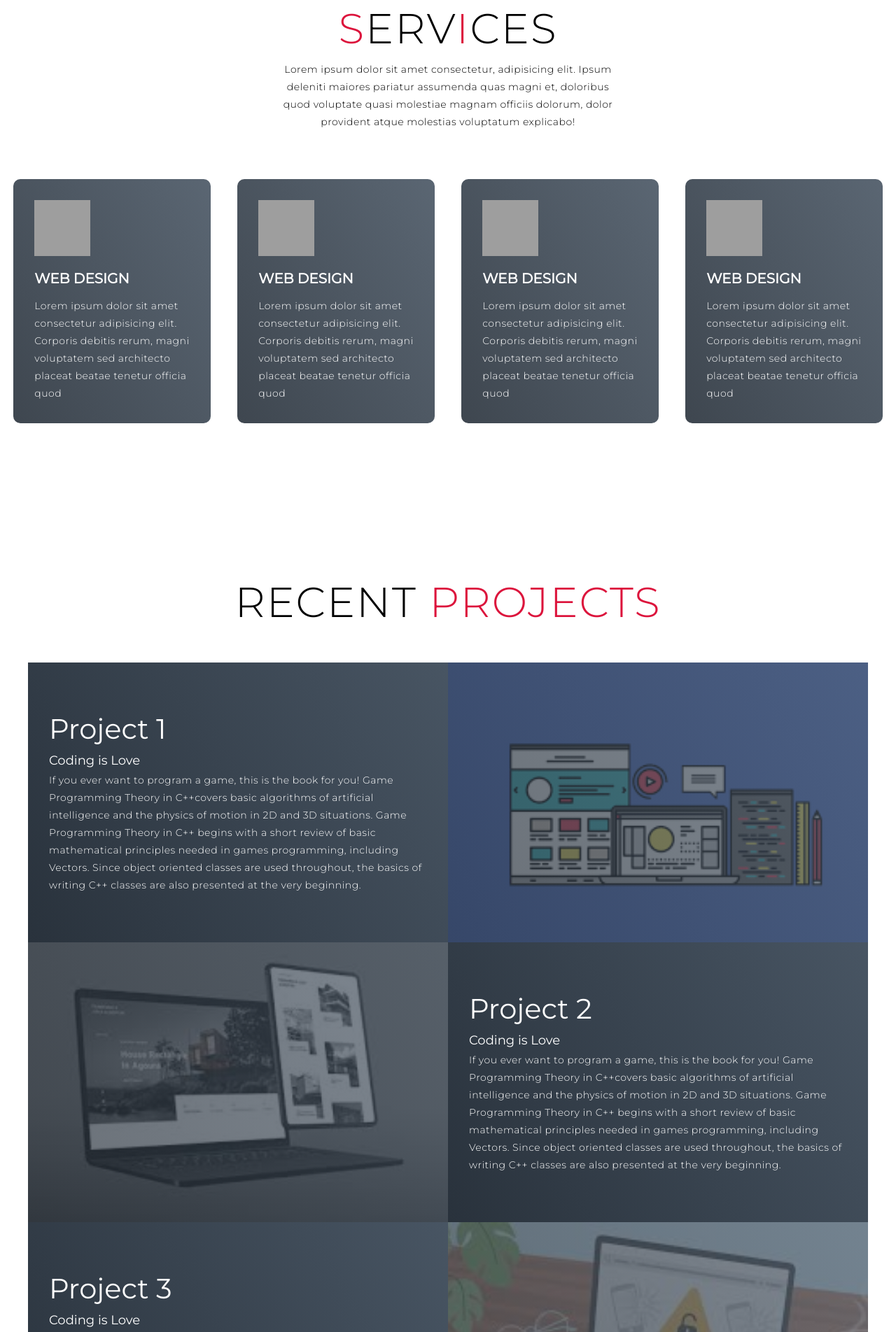
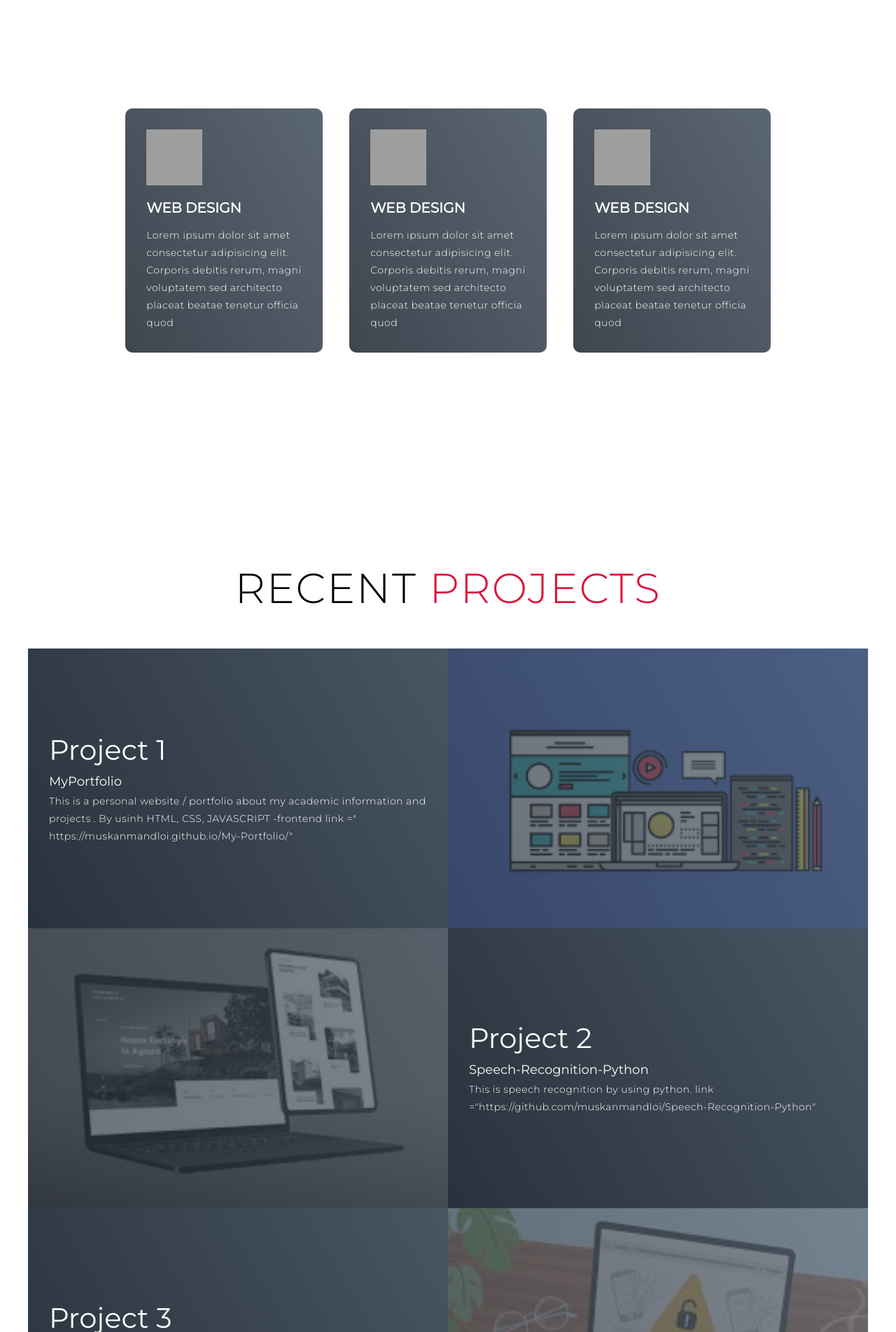
Before and after one commit to muskanmandloi/My-Portfolio, a plain HTML site: page index.html in a window 1280 px wide. Shown: the part 896-2800 px from the top of the page at 70% size. Drawn offline with Linux system fonts and the light colour scheme; grey boxes are pictures that could not be loaded.

Commit message:
Update index.html
adding some information

```diff
--- a/index.html
+++ b/index.html
@@ -24,7 +24,7 @@
           </div>
           <ul>
             <li><a href="#hero" data-after="Home">Home</a></li>
-            <li><a href="#services" data-after="Service">Services</a></li>
+
             <li><a href="#projects" data-after="Projects">Projects</a></li>
             <li><a href="#about" data-after="About">About</a></li>
             <li><a href="#contact" data-after="Contact">Contact</a></li>
@@ -47,12 +47,7 @@
 
   <section id="services">
     <div class="services container">
-      <div class="service-top">
-        <h1 class="section-title"><span>S</span>erv<span>i</span>ces</h1>
-        <p>Lorem ipsum dolor sit amet consectetur, adipisicing elit. Ipsum deleniti maiores pariatur assumenda quas
-          magni et, doloribus quod voluptate quasi molestiae magnam officiis dolorum, dolor provident atque molestias
-          voluptatum explicabo!</p>
-      </div>
+
       <div class="service-bottom">
         <div class="service-item">
           <div class="icon"><img src="https://img.icons8.com/bubbles/100/000000/services.png" /></div>
@@ -72,12 +67,7 @@
           <p>Lorem ipsum dolor sit amet consectetur adipisicing elit. Corporis debitis rerum, magni voluptatem sed
             architecto placeat beatae tenetur officia quod</p>
         </div>
-        <div class="service-item">
-          <div class="icon"><img src="https://img.icons8.com/bubbles/100/000000/services.png" /></div>
-          <h2>Web Design</h2>
-          <p>Lorem ipsum dolor sit amet consectetur adipisicing elit. Corporis debitis rerum, magni voluptatem sed
-            architecto placeat beatae tenetur officia quod</p>
-        </div>
+
       </div>
     </div>
   </section>
@@ -91,8 +81,9 @@
         <div class="project-item">
           <div class="project-info">
             <h1>Project 1</h1>
-            <h2>Coding is Love</h2>
-            <p>If you ever want to program a game, this is the book for you! Game Programming Theory in C++covers basic algorithms of artificial intelligence and the physics of motion in 2D and 3D situations. Game Programming Theory in C++ begins with a short review of basic mathematical principles needed in games programming, including Vectors. Since object oriented classes are used throughout, the basics of writing C++ classes are also presented at the very beginning. </p>
+            <h2>MyPortfolio</h2>
+            <p>This is a personal website / portfolio about my academic information and projects . By usinh HTML, CSS, JAVASCRIPT -frontend
+            link =" https://muskanmandloi.github.io/My-Portfolio/"</p>
           </div>
           <div class="project-img">
             <img src="img1.png" alt="img">
@@ -101,8 +92,9 @@
         <div class="project-item">
           <div class="project-info">
             <h1>Project 2</h1>
-            <h2>Coding is Love</h2>
-            <p>If you ever want to program a game, this is the book for you! Game Programming Theory in C++covers basic algorithms of artificial intelligence and the physics of motion in 2D and 3D situations. Game Programming Theory in C++ begins with a short review of basic mathematical principles needed in games programming, including Vectors. Since object oriented classes are used throughout, the basics of writing C++ classes are also presented at the very beginning. </p>
+            <h2>Speech-Recognition-Python</h2>
+            <p>This is speech recognition by using python.
+            link ="https://github.com/muskanmandloi/Speech-Recognition-Python"</p>
 
           </div>
           <div class="project-img">
@@ -112,8 +104,9 @@
         <div class="project-item">
           <div class="project-info">
             <h1>Project 3</h1>
-            <h2>Coding is Love</h2>
-            <p>If you ever want to program a game, this is the book for you! Game Programming Theory in C++covers basic algorithms of artificial intelligence and the physics of motion in 2D and 3D situations. Game Programming Theory in C++ begins with a short review of basic mathematical principles needed in games programming, including Vectors. Since object oriented classes are used throughout, the basics of writing C++ classes are also presented at the very beginning.</p>
+            <h2>Hotel-site</h2>
+            <p>This is a complete HotelMenu website by using html, css
+            link="https://muskanmandloi.github.io/Hotel-site/"</p>
           </div>
           <div class="project-img">
             <img src="img3.jfif" alt="img">
@@ -122,8 +115,9 @@
         <div class="project-item">
           <div class="project-info">
             <h1>Project 4</h1>
-            <h2>Coding is Love</h2>
-            <p>If you ever want to program a game, this is the book for you! Game Programming Theory in C++covers basic algorithms of artificial intelligence and the physics of motion in 2D and 3D situations. Game Programming Theory in C++ begins with a short review of basic mathematical principles needed in games programming, including Vectors. Since object oriented classes are used throughout, the basics of writing C++ classes are also presented at the very beginning.</p>
+            <h2>Whether App</h2>
+            <p>This is a wheter app using API.
+            link ="https://github.com/muskanmandloi/Weather-App"</p>
           </div>
           <div class="project-img">
             <img src="img2.jfif" alt="img">
@@ -132,8 +126,9 @@
         <div class="project-item">
           <div class="project-info">
             <h1>Project 5</h1>
-            <h2>Coding is Love</h2>
-            <p>If you ever want to program a game, this is the book for you! Game Programming Theory in C++covers basic algorithms of artificial intelligence and the physics of motion in 2D and 3D situations. Game Programming Theory in C++ begins with a short review of basic mathematical principles needed in games programming, including Vectors. Since object oriented classes are used throughout, the basics of writing C++ classes are also presented at the very beginning. </p>
+            <h2>Resume-CV-Demo</h2>
+            <p>Demo of my resume.
+            link = "https://muskanmandloi.github.io/Resume-CV-Demo/"</p>
           </div>
           <div class="project-img">
             <img src="img5.png" alt="img">
@@ -166,13 +161,7 @@
       </div>
       <div class="contact-items">
         <div class="contact-item">
-          <div class="icon"><img src="https://img.icons8.com/bubbles/100/000000/phone.png" /></div>
-          <div class="contact-info">
-            <h1>Phone</h1>
-            <h2>+91 9811111111</h2>
-            <h2>+91 9880000000 </h2>
-          </div>
-        </div>
+
         <div class="contact-item">
           <div class="icon"><img src="https://img.icons8.com/bubbles/100/000000/new-post.png" /></div>
           <div class="contact-info">
```
